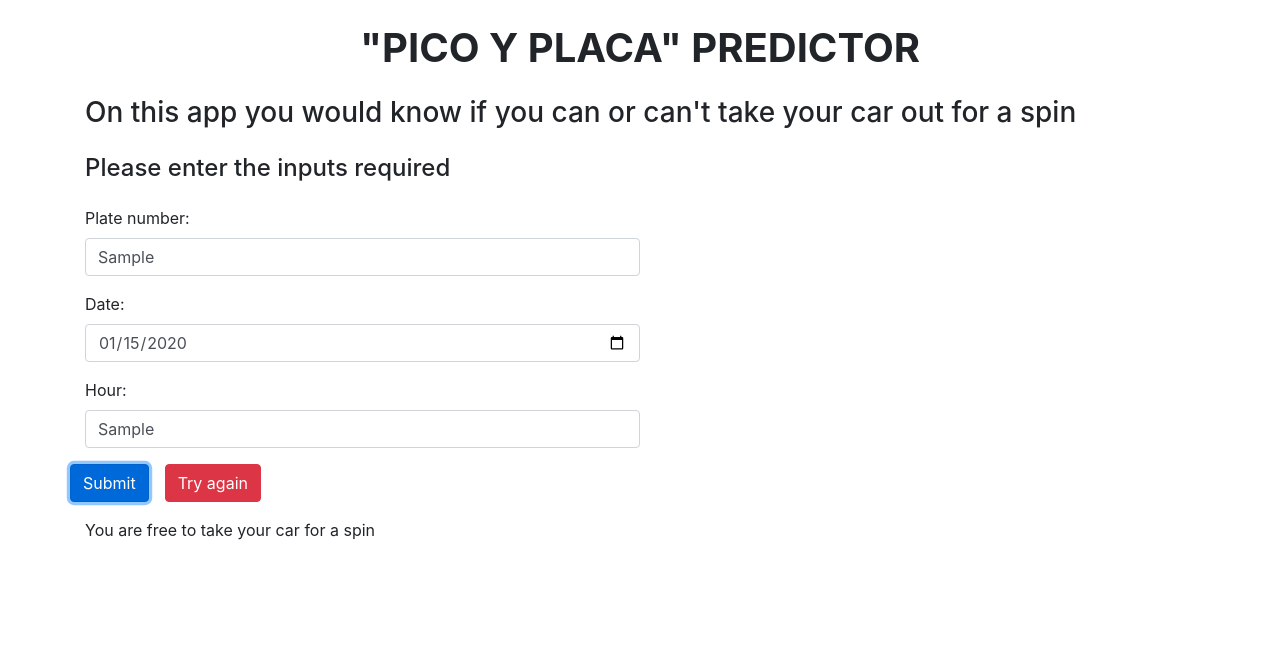
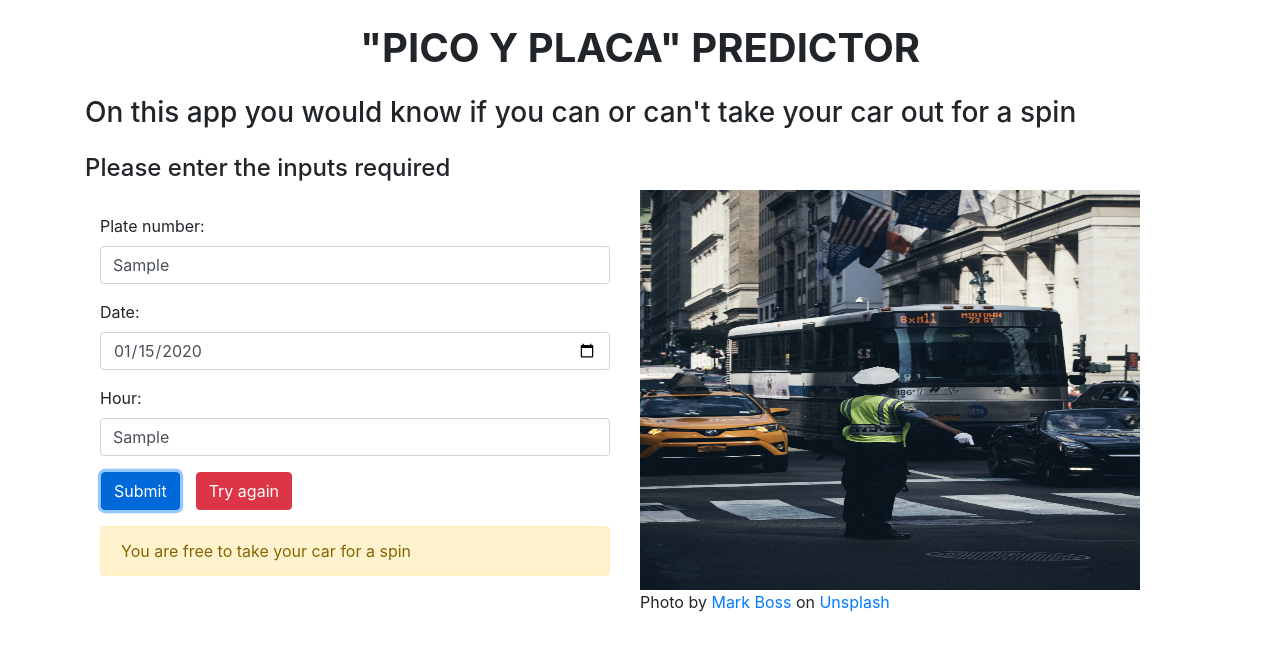
Before and after one commit to cazabe/Pico_y_placa_predictor_react, a React (Create React App) app: page / in a window 1280 px wide. Both pictures are taken after typing "Sample", "2020-01-15", "Sample" into the empty fields and a click on the button "Submit". Shown: the top 650 px of the page. Built offline with nearby package versions, Linux system fonts and the light colour scheme.

Commit message:
Adding reactstrap to project,giving style and adding simple error handling

```diff
--- a/package.json
+++ b/package.json
@@ -6,9 +6,11 @@
     "@testing-library/jest-dom": "^4.2.4",
     "@testing-library/react": "^9.5.0",
     "@testing-library/user-event": "^7.2.1",
+    "bootstrap": "^4.5.0",
     "react": "^16.13.1",
     "react-dom": "^16.13.1",
-    "react-scripts": "3.4.1"
+    "react-scripts": "3.4.1",
+    "reactstrap": "^8.5.1"
   },
   "scripts": {
     "start": "react-scripts start",
--- a/src/components/Predictor.js
+++ b/src/components/Predictor.js
@@ -1,123 +1,202 @@
-import React, {useState,useEffect} from "react";
-
-
+import React, { useState, useEffect } from "react";
+import trafficPicture from "../assets/trafficPicture.jpg";
+import { Alert } from "reactstrap";
 
 const Predictor = () => {
-    const[plateNumber , setplateNumber] = useState("");
-    const[date , setDate] = useState("")
-    const[hour , setHour] = useState("")
-    const[callToRender , setcallToRender] = useState(false);
+  const [plateNumber, setplateNumber] = useState("");
+  const [date, setDate] = useState("");
+  const [hour, setHour] = useState("");
+  const [callToRender, setcallToRender] = useState(false);
+  const [error, setError] = useState(false);
+  const [errorMessage, setErrorMessage] = useState("");
 
-
-    const handleSubmit = (event)=>{
+  const handleSubmit = (event) => {
     event.preventDefault();
+    if (plateNumber !== "" && date !== "" && hour !== "") {
       plateLastDigit();
       extracDay();
       setHour(hour);
       setcallToRender(true);
+    } else {
+      setError(true);
+      setErrorMessage("You must field all inputs");
+      setTimeout(() => {
+        setError(false);
+        setErrorMessage("");
+      }, 2000);
     }
+  };
 
-    const plateLastDigit = ()=>{
+  const plateLastDigit = () => {
     let fullPlate = plateNumber.split("");
     let lastDigit = fullPlate.pop();
     return setplateNumber(lastDigit);
-    }
+  };
 
-    const extracDay = ()=>{
+  const extracDay = () => {
     let dt = new Date(date);
     let day = dt.getDay();
     return setDate(day);
-    }
+  };
 
-    const cleanData = ()=>{
+  const cleanData = () => {
     setplateNumber("");
     setDate("");
     setHour("");
-      setcallToRender(false)
+    setcallToRender(false);
+  };
+
+  const conditionalResponse = () => {
+    if (
+      hour === "7:00" ||
+      hour === "9:30" ||
+      hour === "16:00" ||
+      hour === "19:30"
+    ) {
+      if (
+        (plateNumber === "1" && date === 0) ||
+        (plateNumber === "2" && date === 0)
+      ) {
+        return (document.getElementById("response").innerHTML =
+          "Is Monday, you can't take your car for a spin because you have pico y placa from 7:00 AM to 9:30 AM and 16:00 PM to 19:30PM");
+      } else if (
+        (plateNumber === "3" && date === 1) ||
+        (plateNumber === "4" && date === 1)
+      ) {
+        return (document.getElementById("response").innerHTML =
+          "Is Tuesday, you can't take your car for a spin because you have pico y placa from 7:00 AM to 9:30 AM and 16:00 PM to 19:30PM");
+      } else if (
+        (plateNumber === "5" && date === 2) ||
+        (plateNumber === "6" && date === 2)
+      ) {
+        return (document.getElementById("response").innerHTML =
+          "Is Wednesday, you can't take your car for a spin because you have pico y placa from 7:00 AM to 9:30 AM and 16:00 PM to 19:30PM");
+      } else if (
+        (plateNumber === "7" && date === 3) ||
+        (plateNumber === "8" && date === 3)
+      ) {
+        return (document.getElementById("response").innerHTML =
+          "Is Thursday, you can't take your car for a spin because you have pico y placa from 7:00 AM to 9:30 AM and 16:00 PM to 19:30PM");
+      } else if (
+        (plateNumber === "9" && date === 4) ||
+        (plateNumber === "0" && date === 4)
+      ) {
+        return (document.getElementById("response").innerHTML =
+          "Is Friday, you can't take your car for a spin because you have pico y placa from 7:00 AM to 9:30 AM and 16:00 PM to 19:30PM");
+      } else {
+        return (document.getElementById("response").innerHTML =
+          "You are free to take your car for a spin");
       }
-
-
-    const conditionalResponse = ()=>{
-
-      if(hour === "7:00" || hour === "9:30" || hour === "16:00" || hour === "19:30" ){
-        if(plateNumber === "1" && date === 0 || plateNumber === "2" && date === 0 ){
-          return document.getElementById("response").innerHTML = "Is Monday, you can't take your car for a spin because you have pico y placa from 7:00 AM to 9:30 AM and 16:00 PM to 19:30PM"
-        }else if(plateNumber === "3" && date === 1 || plateNumber === "4" && date === 1 ){
-          return document.getElementById("response").innerHTML = "Is Tuesday, you can't take your car for a spin because you have pico y placa from 7:00 AM to 9:30 AM and 16:00 PM to 19:30PM"
-        }else if(plateNumber === "5" && date === 2 || plateNumber === "6" && date === 2 ){
-          return document.getElementById("response").innerHTML = "Is Wednesday, you can't take your car for a spin because you have pico y placa from 7:00 AM to 9:30 AM and 16:00 PM to 19:30PM"
-        }else if(plateNumber === "7" && date === 3 || plateNumber === "8" && date === 3 ){
-          return document.getElementById("response").innerHTML = "Is Thursday, you can't take your car for a spin because you have pico y placa from 7:00 AM to 9:30 AM and 16:00 PM to 19:30PM"
-        }else if(plateNumber === "9" && date === 4 || plateNumber === "0" && date === 4 ){
-          return document.getElementById("response").innerHTML = "Is Friday, you can't take your car for a spin because you have pico y placa from 7:00 AM to 9:30 AM and 16:00 PM to 19:30PM"
-        }else{
-          return document.getElementById("response").innerHTML = "You are free to take your car for a spin"
+    } else {
+      return (document.getElementById("response").innerHTML =
+        "You are free to take your car for a spin");
     }
-      }else{
-        return document.getElementById("response").innerHTML = "You are free to take your car for a spin"
-      }
-    }
+  };
 
   useEffect(() => {
-      if(callToRender){
-        setTimeout(()=>{
+    if (callToRender) {
+      setTimeout(() => {
         conditionalResponse();
-        },1000);
+      }, 1000);
     }
   });
 
   return (
     <div className="mt-4">
       <h4>Please enter the inputs required</h4>
+      <div className="row col-md-12">
+        <div className="col-md-6">
           <form>
             <div className="form-group mt-4">
               <label>Plate number:</label>
               <input
                 type="text"
-            className="form-control col-md-6"
+                className="form-control"
                 placeholder="Enter your plate number like GXA-0103"
                 maxLength="8"
                 id="plateNumber"
                 name={plateNumber}
-            onChange={(event)=> setplateNumber(event.target.value)}
+                onChange={(event) => setplateNumber(event.target.value)}
               />
             </div>
             <div className="form-group">
               <label>Date:</label>
               <input
                 type="date"
-            className="form-control col-md-6"
+                className="form-control"
                 placeholder="Enter the date"
                 id="date"
                 name={date}
-            onChange={(event)=> setDate(event.target.value)}
+                onChange={(event) => setDate(event.target.value)}
               />
             </div>
             <div className="form-group">
               <label>Hour:</label>
               <input
                 type="text"
-            className="form-control col-md-6"
+                className="form-control"
                 placeholder="Enter an hour like 7:00"
                 id="hour"
                 name={hour}
-            onChange={(event)=> setHour(event.target.value)}
+                onChange={(event) => setHour(event.target.value)}
               />
             </div>
-        <div className="row">
+            <div className="row pl-3">
               <div className="form-group">
-        <button type="submit" className="btn btn-primary" onClick={handleSubmit}>Submit</button>
+                <button
+                  type="submit"
+                  className="btn btn-primary"
+                  onClick={handleSubmit}
+                >
+                  Submit
+                </button>
               </div>
 
-        <div className="form-group ml-3">
-        <button type="submit" className="btn btn-danger" onClick={cleanData}>Try again</button>
+              <div className="form-group ">
+                <button
+                  type="submit"
+                  className="btn btn-danger ml-3"
+                  onClick={cleanData}
+                >
+                  Try again
+                </button>
               </div>
             </div>
-
+          </form>
+          {callToRender ? (
+          <Alert className="event-validation" color="warning">
             <div id="response"></div>
-      </form>
+          </Alert>
+        ) : (
+          ""
+        )}
+        {error ? (
+          <Alert className="event-validation" color="danger">
+            {errorMessage}
+          </Alert>
+        ) : (
+          ""
+        )}
+        </div>
+        <div className="col-md-6">
+          <img
+            src={trafficPicture}
+            alt="traffic"
+            style={{ height: "400px", width: "500px" }}
+          />
+          <span>
+            Photo by{" "}
+            <a href="https://unsplash.com/@vork?utm_source=unsplash&amp;utm_medium=referral&amp;utm_content=creditCopyText">
+              Mark Boss
+            </a>{" "}
+            on{" "}
+            <a href="https://unsplash.com/s/photos/traffic-police?utm_source=unsplash&amp;utm_medium=referral&amp;utm_content=creditCopyText">
+              Unsplash
+            </a>
+          </span>
+        </div>
+      </div>
     </div>
   );
-
 };
 export default Predictor;
--- a/src/index.js
+++ b/src/index.js
@@ -1,6 +1,7 @@
 import React from 'react';
 import ReactDOM from 'react-dom';
 import './index.css';
+import 'bootstrap/dist/css/bootstrap.min.css';
 import App from './App';
 
 
```
Also changed, not shown: src/assets/trafficPicture.jpg (added), 1 other file (tests, documents, lock files or other folders). Lines whose indentation alone changed are shown as unchanged.
